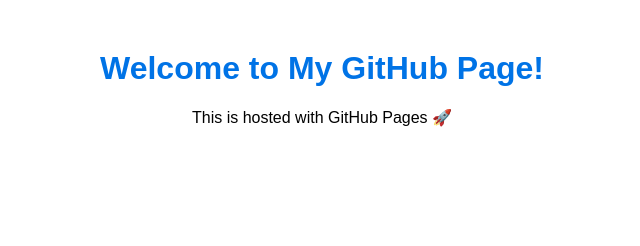
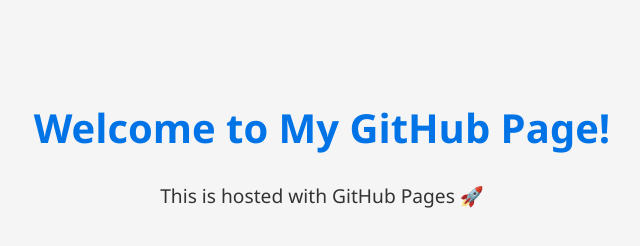
Before and after one commit to Ommadure/day_6_task, a plain HTML site: page index.html in a window 1280 px wide. Shown: the whole page, without its empty margins (318-958 px from the left). Drawn offline with Linux system fonts and the light colour scheme.

Commit message:
final commit

```diff
--- a/index.html
+++ b/index.html
@@ -9,6 +9,7 @@
   </style>
 </head>
 <body>
+  <link rel="stylesheet" href="style.css">
   <h1>Welcome to My GitHub Page!</h1>
   <p>This is hosted with GitHub Pages 🚀</p>
 </body>
--- /dev/null
+++ b/style.css
@@ -0,0 +1,18 @@
+/* style.css */
+body {
+  font-family: 'Segoe UI', Tahoma, Geneva, Verdana, sans-serif;
+  background-color: #f5f5f5;
+  color: #333;
+  text-align: center;
+  margin-top: 100px;
+}
+
+h1 {
+  color: #0073e6;
+  font-size: 2.5rem;
+}
+
+p {
+  font-size: 1.2rem;
+  margin-top: 20px;
+}
```
Also changed, not shown: 1 other file.
